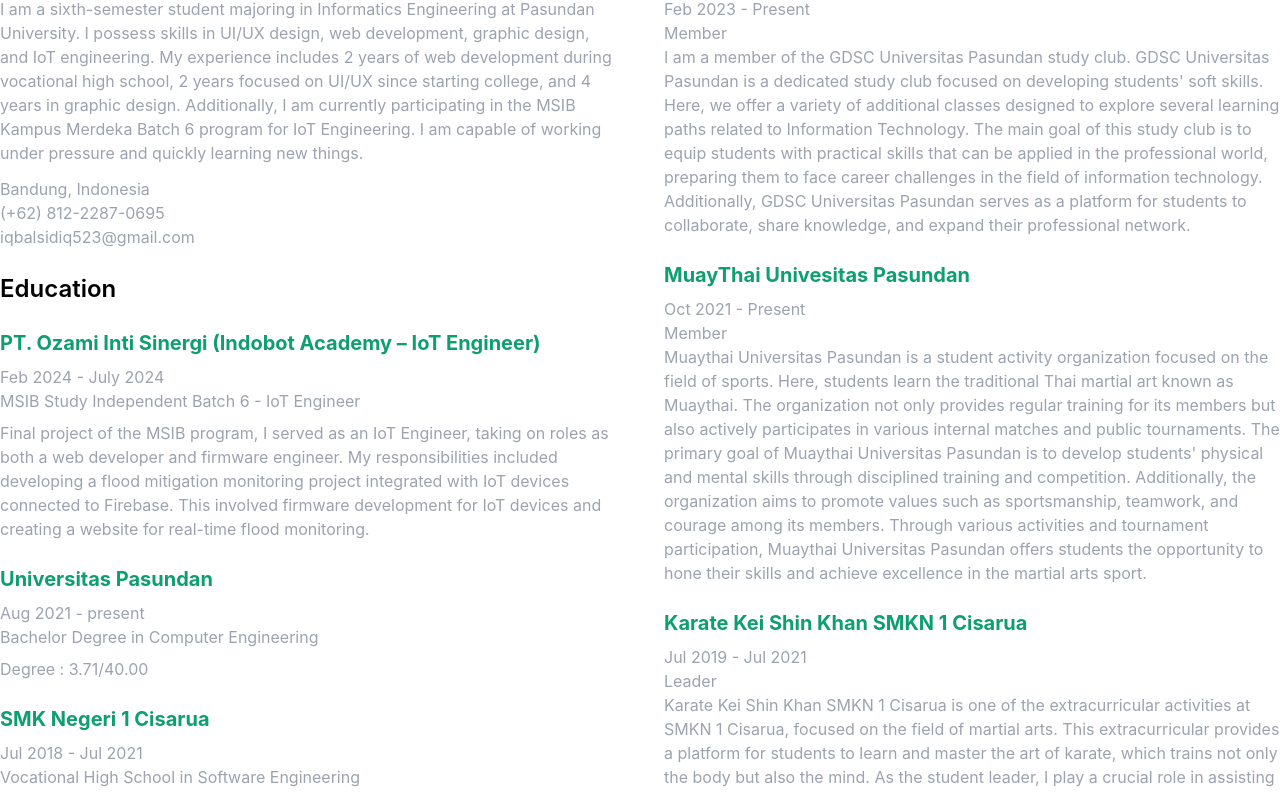
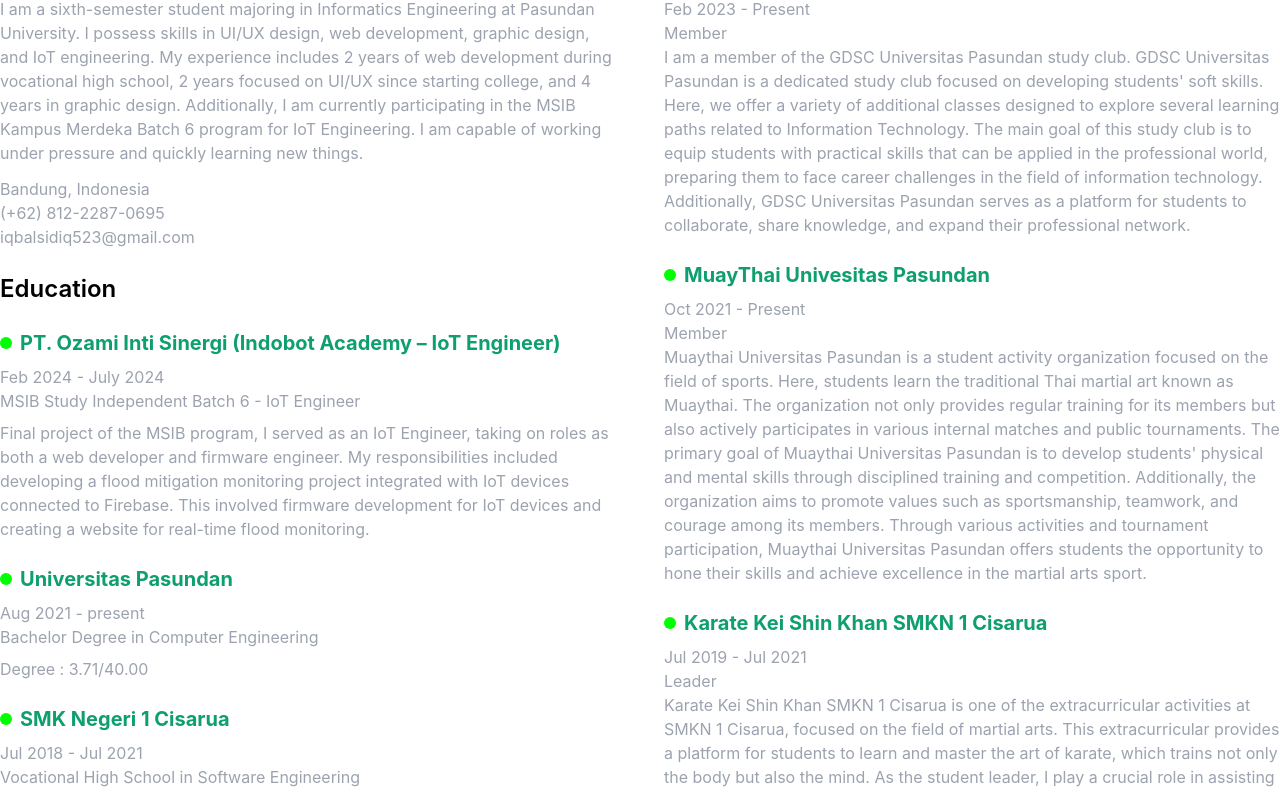
Before and after one commit to iqbalmaulanasidiq/myportofolio, a plain HTML site: page index.html in a window 1280 px wide. Shown: the part 1311-2104 px from the top of the page. Drawn offline with nearby package versions, Linux system fonts and the light colour scheme.

Commit message:
Update style.css

```diff
--- a/css/style.css
+++ b/css/style.css
@@ -130,3 +130,20 @@
   .hover\:grayscale:hover {
       filter: none;
   }
+  .timeline-icon {
+    width: 12px;
+    height: 12px;
+    background-color: #00FF00;
+    border-radius: 50%;
+    display: inline-block;
+    margin-right: 8px;
+}
+
+ /* Additional styles can be added here if needed */
+ .social-icon {
+  transition: transform 0.3s ease-in-out;
+}
+
+.social-icon:hover {
+  transform: scale(1.2);
+}
```
